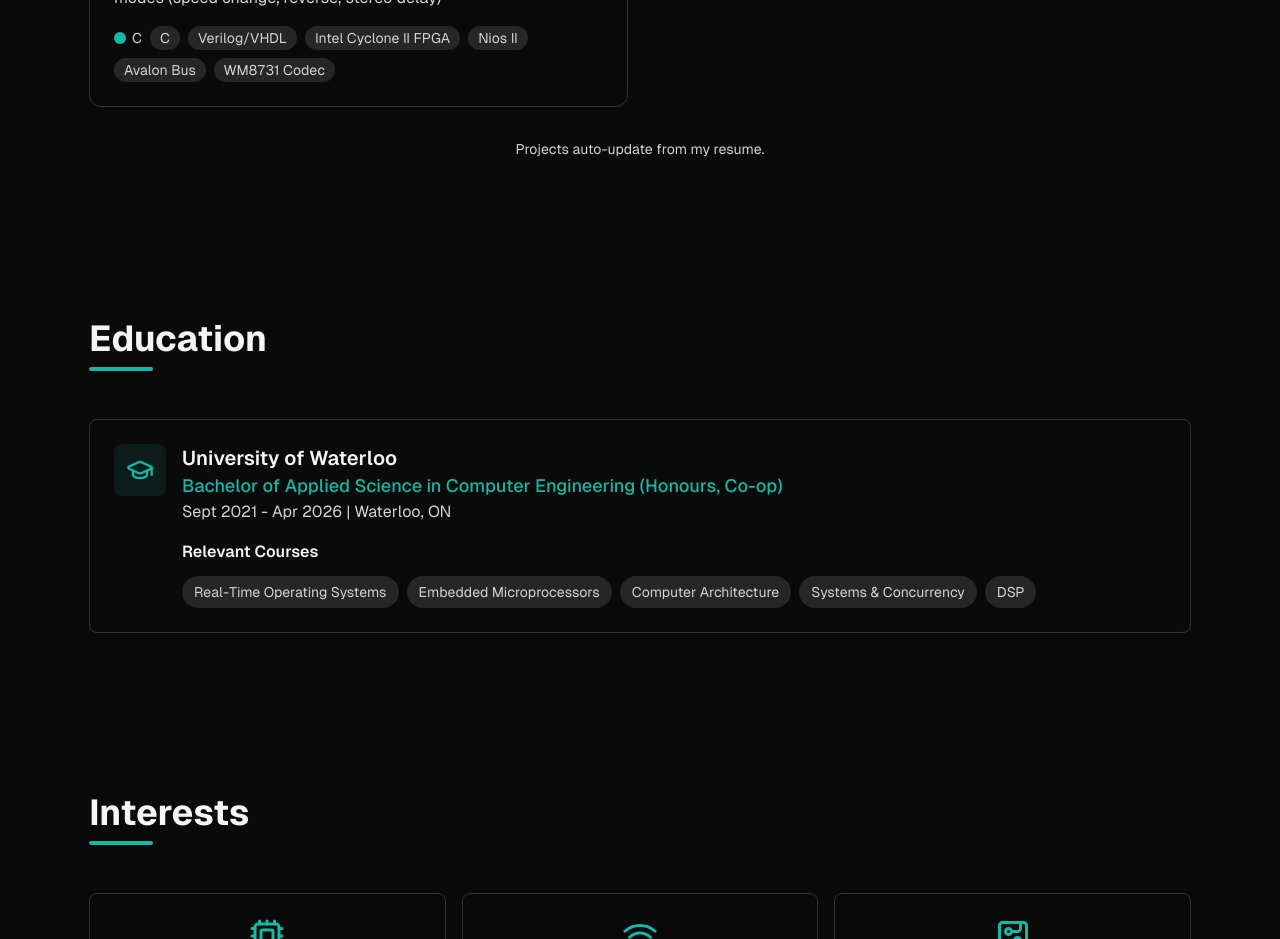
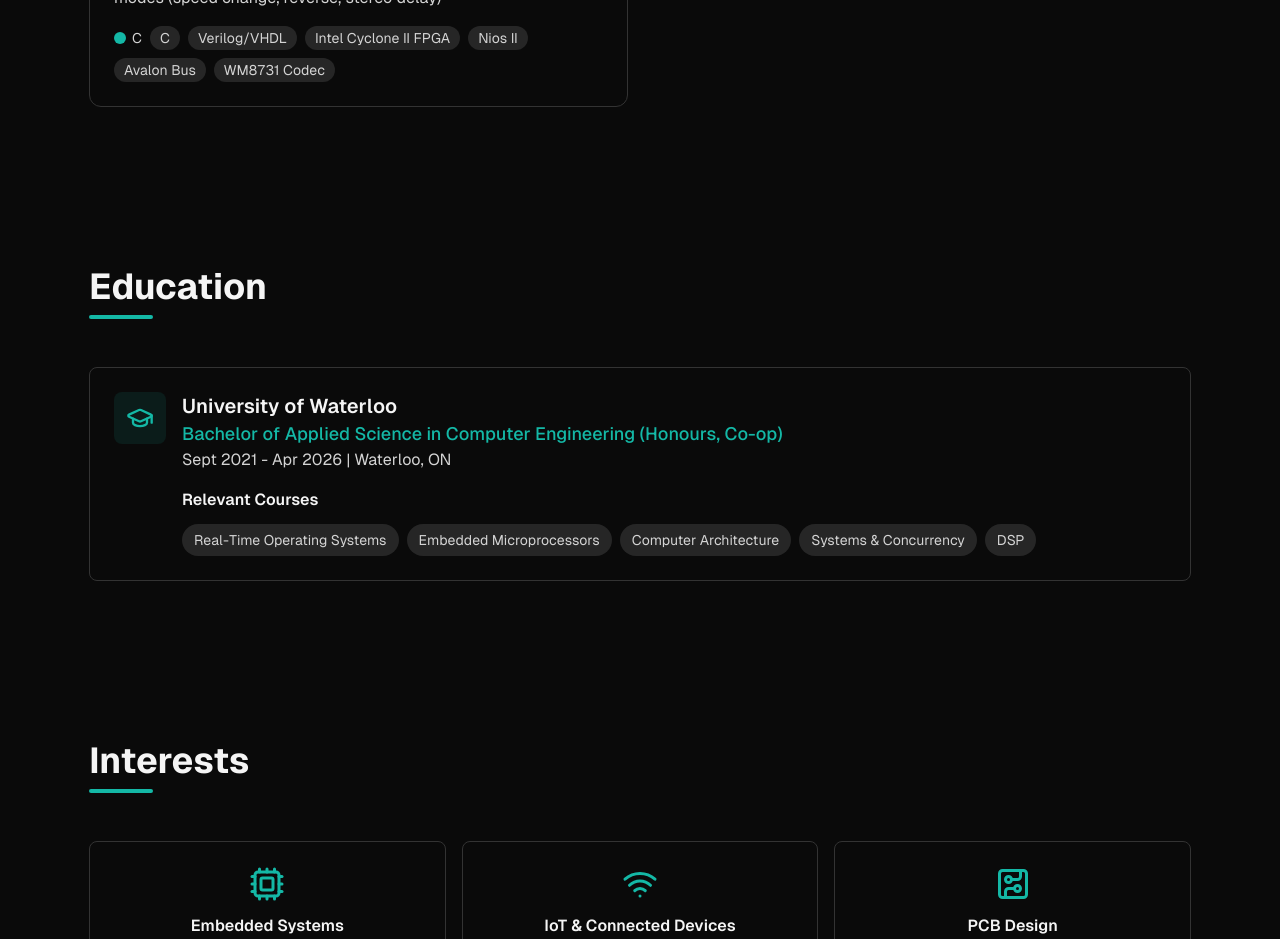
Before and after one commit to hmolavi/hmolavi.github.io, a Next.js app: page / in a window 1280 px wide. Shown: the part 5940-6879 px from the top of the page. Built offline with nearby package versions, Linux system fonts and the light colour scheme.

Commit message:
chore: remove auto-update notice from projects section

```diff
--- a/src/components/sections/Projects.tsx
+++ b/src/components/sections/Projects.tsx
@@ -55,10 +55,6 @@
             <ProjectCard key={project.name} {...project} />
           ))}
         </div>
-
-        <p className="mt-8 text-sm text-muted-foreground text-center">
-          Projects auto-update from my resume.
-        </p>
       </div>
     </section>
   );
```
